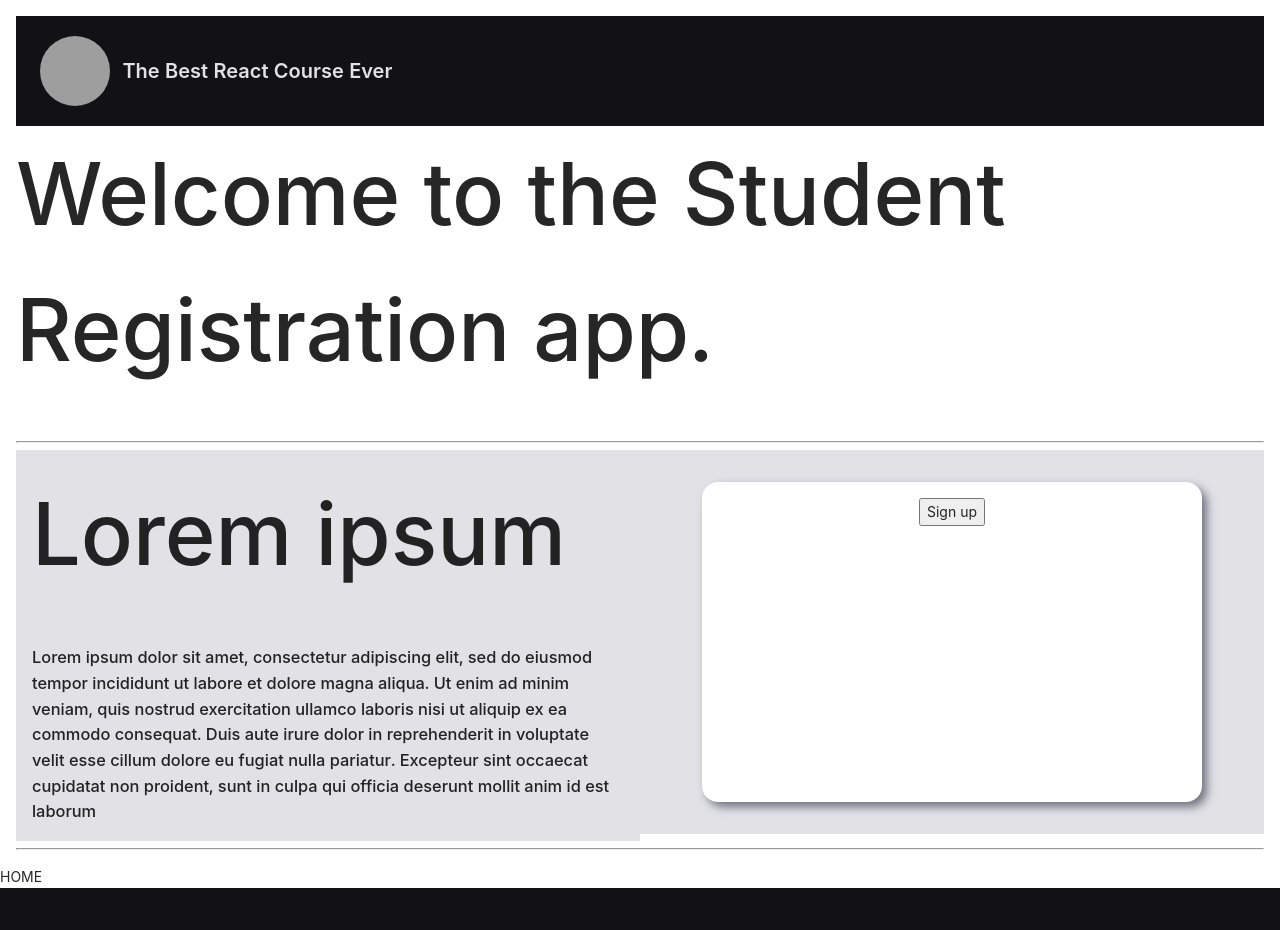
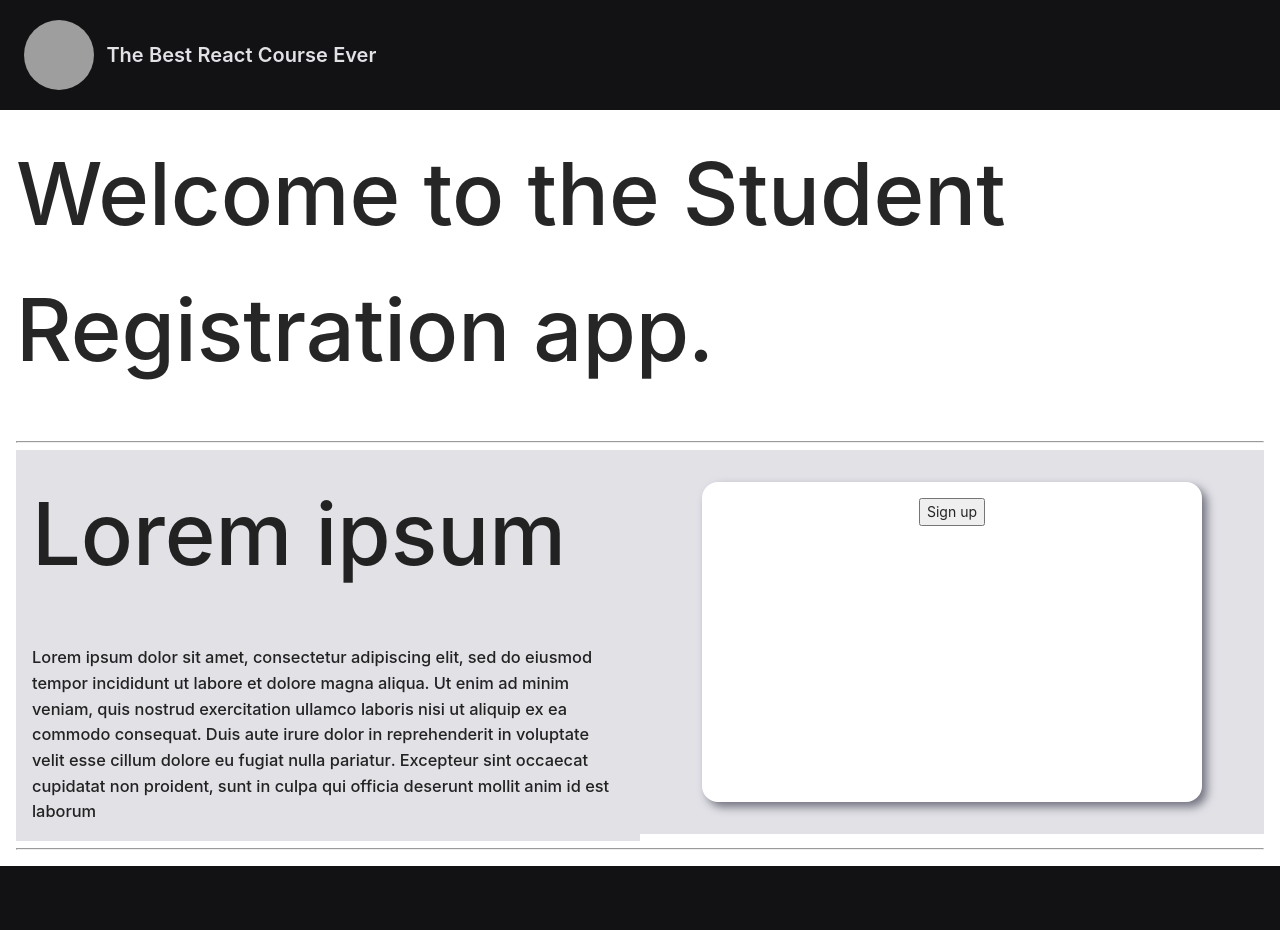
Before and after one commit to paulotolentino/curso-react-landing-page, a React (Create React App) app in the folder code/react/: page / in a window 1280 px wide. Shown: the top 930 px of the page. Built offline with nearby package versions, Linux system fonts and the light colour scheme; grey boxes are pictures that could not be loaded.

Commit message:
remove unnecessary string and fix Header position

```diff
--- a/code/react/src/pages/Home/index.tsx
+++ b/code/react/src/pages/Home/index.tsx
@@ -19,8 +19,8 @@ const Home: React.FC<HomeType> = () => {
 
   return (
     <div className="home">
+      <Header />
       <AddMargin>
-        <Header />
         <h1>{t("title")}</h1>
         <hr />
         <Table>
@@ -38,7 +38,6 @@ const Home: React.FC<HomeType> = () => {
         </Table>
         <hr />
       </AddMargin>
-      <Row>HOME</Row>
       <CommentsList />
       <Footer />
     </div>
```
